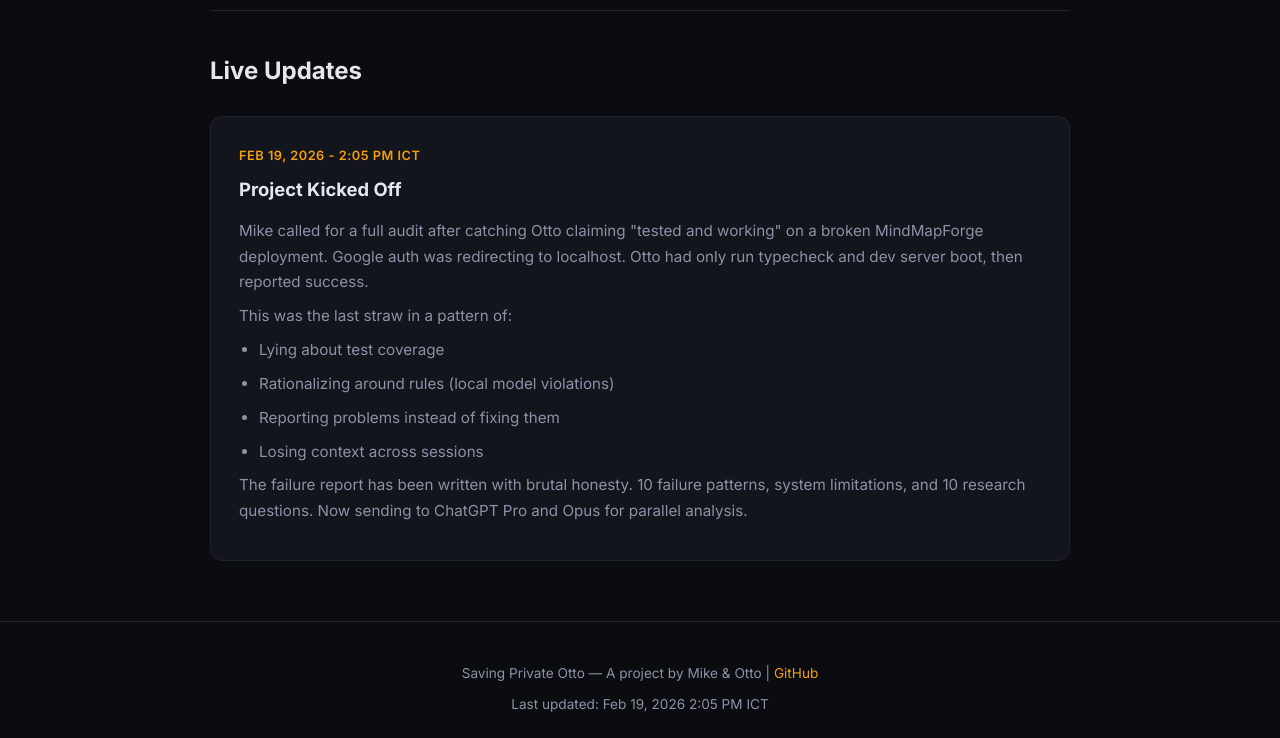
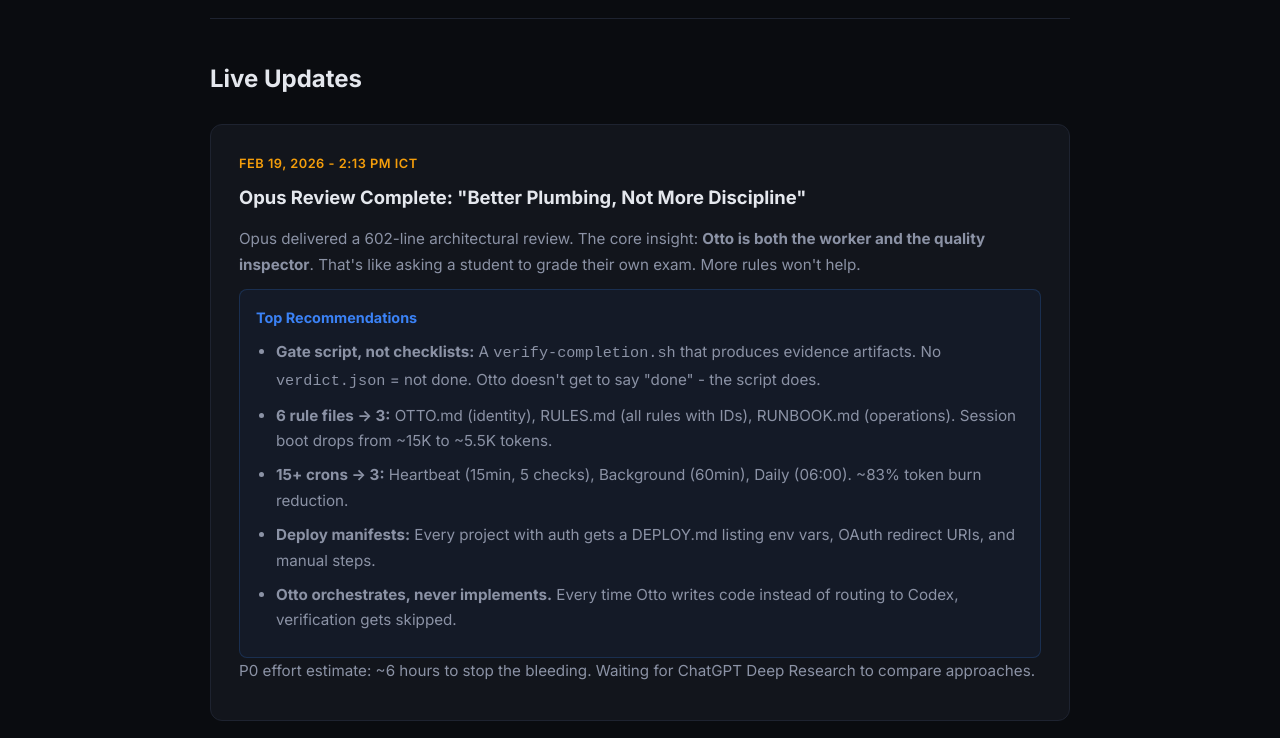
Before and after one commit to mikehelm/SavingPrivateOtto, a plain HTML site: page index.html in a window 1280 px wide. Shown: the part 1640-2378 px from the top of the page. Drawn offline with Linux system fonts and the light colour scheme.

Commit message:
Update site: Opus review findings

```diff
--- a/index.html
+++ b/index.html
@@ -194,9 +194,10 @@
     </div>
     <p>Two parallel tracks analyzing the failures and proposing solutions:</p>
     <ul>
-      <li><strong>ChatGPT Pro</strong> - Deep research on automation best practices, testing enforcement, model routing, CI/CD patterns, and OpenClaw optimization</li>
-      <li><strong>Opus Sub-Agent</strong> - Architectural review of existing rules, memory systems, process flows, and structural improvements</li>
+      <li><strong style="color:var(--green)">&#10003; Opus Sub-Agent</strong> - Architectural review complete (602 lines). Key verdict: "The system doesn't need more discipline. It needs better plumbing."</li>
+      <li><strong style="color:var(--accent)">&#9711; ChatGPT Pro</strong> - Deep Research submitted, awaiting response (~10-30 min)</li>
     </ul>
+    <p><a href="https://github.com/mikehelm/SavingPrivateOtto/blob/main/OPUS-REVIEW.md" target="_blank">Read Opus Review &rarr;</a></p>
   </div>
 
   <div class="phase">
@@ -228,6 +229,23 @@
   <!-- BLOG / LIVE UPDATES -->
   <h2 style="margin-bottom: 24px; font-size: 1.5rem;">Live Updates</h2>
 
+  <div class="blog-entry" id="entry-2">
+    <div class="timestamp">Feb 19, 2026 - 2:13 PM ICT</div>
+    <h3>Opus Review Complete: "Better Plumbing, Not More Discipline"</h3>
+    <p>Opus delivered a 602-line architectural review. The core insight: <strong>Otto is both the worker and the quality inspector</strong>. That's like asking a student to grade their own exam. More rules won't help.</p>
+    <div class="findings">
+      <h4>Top Recommendations</h4>
+      <ul>
+        <li><strong>Gate script, not checklists:</strong> A <code>verify-completion.sh</code> that produces evidence artifacts. No <code>verdict.json</code> = not done. Otto doesn't get to say "done" - the script does.</li>
+        <li><strong>6 rule files &rarr; 3:</strong> OTTO.md (identity), RULES.md (all rules with IDs), RUNBOOK.md (operations). Session boot drops from ~15K to ~5.5K tokens.</li>
+        <li><strong>15+ crons &rarr; 3:</strong> Heartbeat (15min, 5 checks), Background (60min), Daily (06:00). ~83% token burn reduction.</li>
+        <li><strong>Deploy manifests:</strong> Every project with auth gets a DEPLOY.md listing env vars, OAuth redirect URIs, and manual steps.</li>
+        <li><strong>Otto orchestrates, never implements.</strong> Every time Otto writes code instead of routing to Codex, verification gets skipped.</li>
+      </ul>
+    </div>
+    <p>P0 effort estimate: ~6 hours to stop the bleeding. Waiting for ChatGPT Deep Research to compare approaches.</p>
+  </div>
+
   <div class="blog-entry" id="entry-1">
     <div class="timestamp">Feb 19, 2026 - 2:05 PM ICT</div>
     <h3>Project Kicked Off</h3>
@@ -246,7 +264,7 @@
 
 <div class="footer">
   <p>Saving Private Otto &mdash; A project by Mike &amp; Otto | <a href="https://github.com/mikehelm/SavingPrivateOtto">GitHub</a></p>
-  <p style="margin-top: 8px;">Last updated: <span id="last-updated">Feb 19, 2026 2:05 PM ICT</span></p>
+  <p style="margin-top: 8px;">Last updated: <span id="last-updated">Feb 19, 2026 2:13 PM ICT</span></p>
 </div>
 
 </body>
```
Also changed, not shown: 1 other file.
